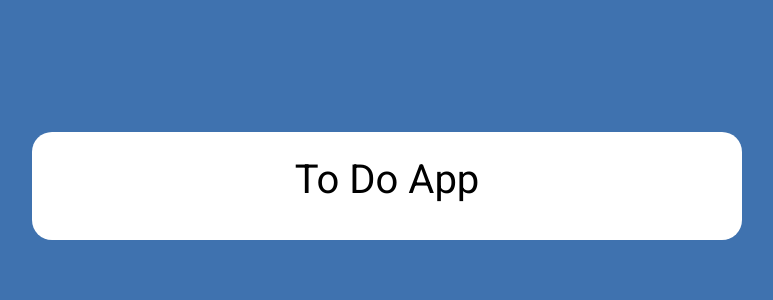
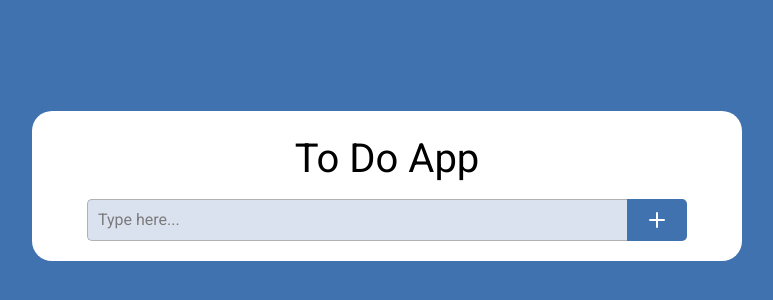
Before and after one commit to horoshopodumaj/toDoTS, a React (Vite) app in the folder vite-project/: page / in a window 1280 px wide. Shown: the part 214-514 px from the top of the page, without its empty margins (253-1026 px from the left). Built offline with nearby package versions, Linux system fonts and the light colour scheme.

Commit message:
new component input

```diff
--- a/vite-project/src/views/App/index.tsx
+++ b/vite-project/src/views/App/index.tsx
@@ -1,6 +1,7 @@
 import React, { useEffect } from "react";
 
 import { useToDoStore } from "../../data/stores/useTodoStore";
+import { InputPlus } from "../components/InputPlus";
 import styles from "./index.module.scss";
 
 export const App: React.FC = () => {
@@ -11,10 +12,20 @@
         state.removeTask,
     ]);
 
+    // console.log(tasks);
+
     return (
         <article className={styles.article}>
             <h1 className={styles.articleTitle}>To Do App</h1>
-            <section className={styles.articleSection}></section>
+            <section className={styles.articleSection}>
+                <InputPlus
+                    onAdd={(title) => {
+                        if (title) {
+                            createTask(title);
+                        }
+                    }}
+                />
+            </section>
             <section className={styles.articleSection}></section>
         </article>
     );
--- /dev/null
+++ b/vite-project/src/views/components/InputPlus/index.module.scss
@@ -0,0 +1,40 @@
+.inputPlus {
+    width: 100%;
+    display: grid;
+    grid-template-columns: 1fr 60px;
+    &Value {
+        border: 1px solid #b1b1b1;
+        border-top-left-radius: 5px;
+        border-bottom-left-radius: 5px;
+        padding: 9px 10px;
+        border-right: none;
+        font: 1rem/1.4 "Roboto", sans-serif;
+        background: #dbe2ef;
+        &::placeholder {
+            color: #7b7b7b;
+        }
+        &:focus-visible {
+            border: 1px solid #3f72af;
+            border-right: none;
+            border-top-left-radius: 5px;
+            border-bottom-left-radius: 5px;
+            border-top-right-radius: 0;
+            border-bottom-right-radius: 0;
+            outline: none;
+        }
+    }
+
+    &Button {
+        border: none;
+        outline: none;
+        border-top-right-radius: 5px;
+        border-bottom-right-radius: 5px;
+        cursor: pointer;
+        background: #3f72af url("./images/plus.svg") no-repeat center center;
+        transition: opacity 0.3s;
+
+        &:hover {
+            opacity: 0.8;
+        }
+    }
+}
--- /dev/null
+++ b/vite-project/src/views/components/InputPlus/index.tsx
@@ -0,0 +1,32 @@
+import React, { useCallback, useState } from "react";
+import styles from "./index.module.scss";
+
+interface InputPlusProps {
+    onAdd: (title: string) => void;
+}
+
+export const InputPlus: React.FC<InputPlusProps> = ({ onAdd }) => {
+    const [inputValue, setInputValue] = useState("");
+
+    const addTask = useCallback(() => {
+        onAdd(inputValue);
+        setInputValue("");
+    }, [inputValue]);
+    return (
+        <div className={styles.inputPlus}>
+            <input
+                className={styles.inputPlusValue}
+                type="text"
+                placeholder="Type here..."
+                value={inputValue}
+                onChange={(e) => setInputValue(e.target.value)}
+                onKeyDown={(e) => {
+                    if (e.key === "Enter") {
+                        addTask();
+                    }
+                }}
+            />
+            <button className={styles.inputPlusButton} onClick={addTask} aria-label="Add" />
+        </div>
+    );
+};
```
Also changed, not shown: vite-project/src/views/components/InputPlus/images/plus.svg (added).
